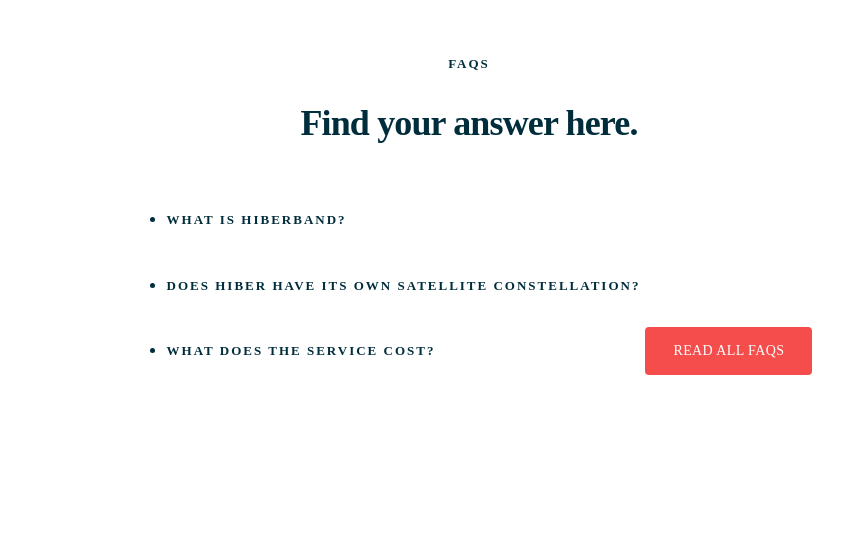
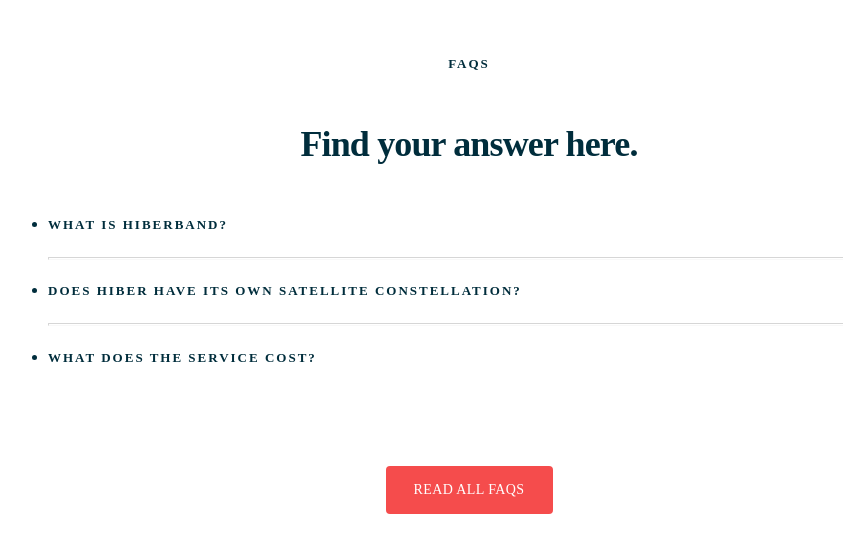
Before and after one commit to wulfert93/frontend-assignment, a plain HTML site: page tasks/web/zeplin/index.html in a window 1280 px wide. Shown: the part 990-1542 px from the top of the page, without its empty margins (251-1094 px from the left). Drawn offline with Linux system fonts and the light colour scheme; a web font is replaced by a local one.

Commit message:
submit and added README

```diff
--- a/tasks/web/zeplin/index.html
+++ b/tasks/web/zeplin/index.html
@@ -26,14 +26,22 @@
             <h2>Find your answer here.</h2>
             <div class="faqList">
                 <ul>
-                    <li class="mask"><h5>What is Hiberband?</h5></hr></li>
-                    <li class="mask">
+                    <li><h5>What is Hiberband?</h5></hr></li>
+                    <hr>
+                </ul>
+                <ul>
+                    <li>
                         <h5>Does Hiber have its own satellite constellation?</h5>
-                        <!-- <p>Yes, Hiber has launched its first two satellites end of 2018. These satellites are in, in a polar
+                        <!--<p>
+
+                            Yes, Hiber has launched its first two satellites end of 2018. These satellites are in, in a polar
                             sun-synchronous Low Earth Orbit (LEO), rotating around the earth at approximately 600km.
-                        </p> -->
+                        </p>-->
                     </li>
-                    <li class="mask"><h5>What does the service cost?</h5></li>
+                    <hr>
+                </ul>
+                <ul>
+                    <li><h5>What does the service cost?</h5></li>
                 </ul>
             </div>
             <button type="submit" class="allButtons btnFaq">Read all faqs</button>
--- a/tasks/web/zeplin/style.css
+++ b/tasks/web/zeplin/style.css
@@ -18,7 +18,7 @@
     width: 1440px;
     height: 1588px;
 }
-h1, h2, h3, h4, h5, .smallCaption{
+h1, h2, h3, h4, h5{
     font-family: Europa-Bold;
 }
 h1{
@@ -68,35 +68,6 @@
     line-height: 22px;
     color: #929ca3;
 }
-/* .subtitleBig{
-    font-family: Lora-Regular-Italic;
-    font-size: 20px;
-    line-height: 24px;
-    letter-spacing: -0.33px;
-}
-.subtitleSmall{
-    font-family: Lora-Regular-Italic;
-    font-size: 16px;
-    line-height: 20px;
-    letter-spacing: 0px;
-} */
-/* .body1{
-    font-family: Europa-Light;
-    font-size: 18px;
-    line-height: 36px;
-} */
-/* .body2{
-    font-family: Europa-Light;
-    font-size: 16px;
-    line-height: 22px;
-} */
-/* .smallCaption{
-    font-size: 10px;
-    color: #bcc9d1;
-    text-transform: uppercase;
-    line-height: 13px;
-    letter-spacing: 0.7px;
-} */
 .allButtons{
     background-color: #f54c4c;
     color: white;
@@ -144,44 +115,39 @@
     width: 430px;
     height: 177px;
 }
-
+/* .formTextareaInput::-webkit-resizer{
+    color: #e2e9ef;
+} */
 .faqBox{
     text-align: center;
     padding-top: 136px;
+    display: flex;
+    flex-direction: column;
+    align-items: center;
+    justify-content: center;
 }
 .faqList{
     display: inline-block;
     text-align: left;
 }
-/*.faqList>*{
-    text-align: center;
-} */
 .faqList ul{
     display: block;
     text-align: left;
 }
-/* .faqList li{
-    float: left;
-} */
-.faqList li:first-child, .faqList li:last-child{
+.faqList ul:first-child, .faqList ul:last-child{
     list-style-image: url(./assets/plus.svg);
 }
-.faqList li:nth-child(2){
+.faqList ul:nth-child(2){
     list-style-image: url(./assets/minus.svg);
 }
-.mask{
-    /* width: 32px;
-    height: 32px; */
-    border-radius: 46px;
-    border-style: solid;
-    border-width: 0.5px;
-    border-image-source: linear-gradient(to top, rgba(0, 45, 60, 0.2), rgba(244, 250, 254, 0) -79%);
-    border-image-slice: 1;
-    /* background-image: linear-gradient(to bottom, white, white, linear-gradient(to top, rgba(0, 45, 60, 0.2), rgba(244, 250, 254, 0) -79%); */
-    background-origin: border-box;
-    background-clip: content-box, border-box;
+hr{
+    width: 880px;
+    height: 1px;
+    opacity: 0.4;
+    /* background-image: linear-gradient(to left, rgba(0, 45, 60, 0), var(--daintree) 49%, rgba(0, 45, 60, 0)); */
 }
 .btnFaq{
+    margin-top: 77px;
     width: 167px;
     height: 48px;
 }
```
Also changed, not shown: tasks/web/zeplin/README.md (added).
